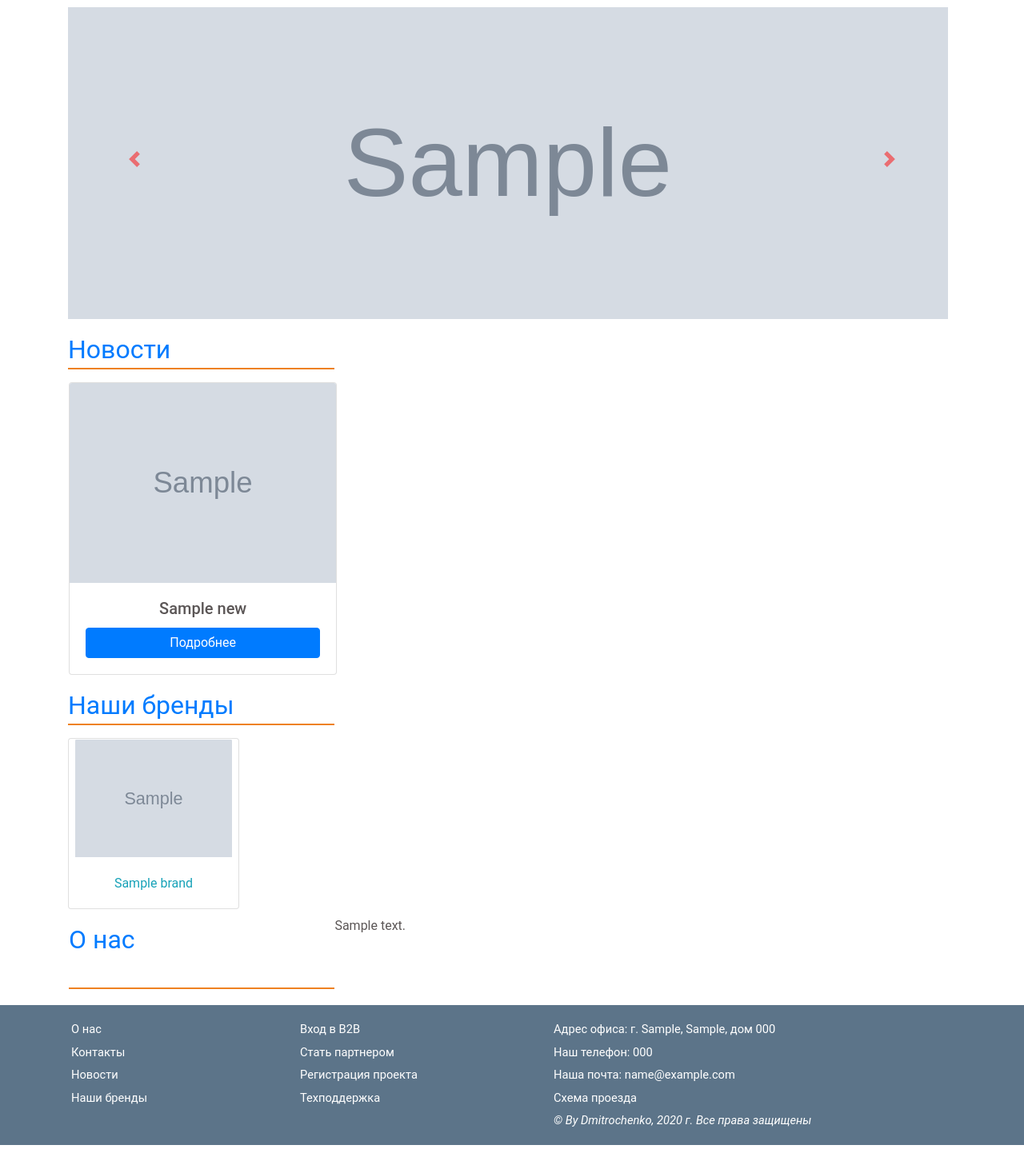
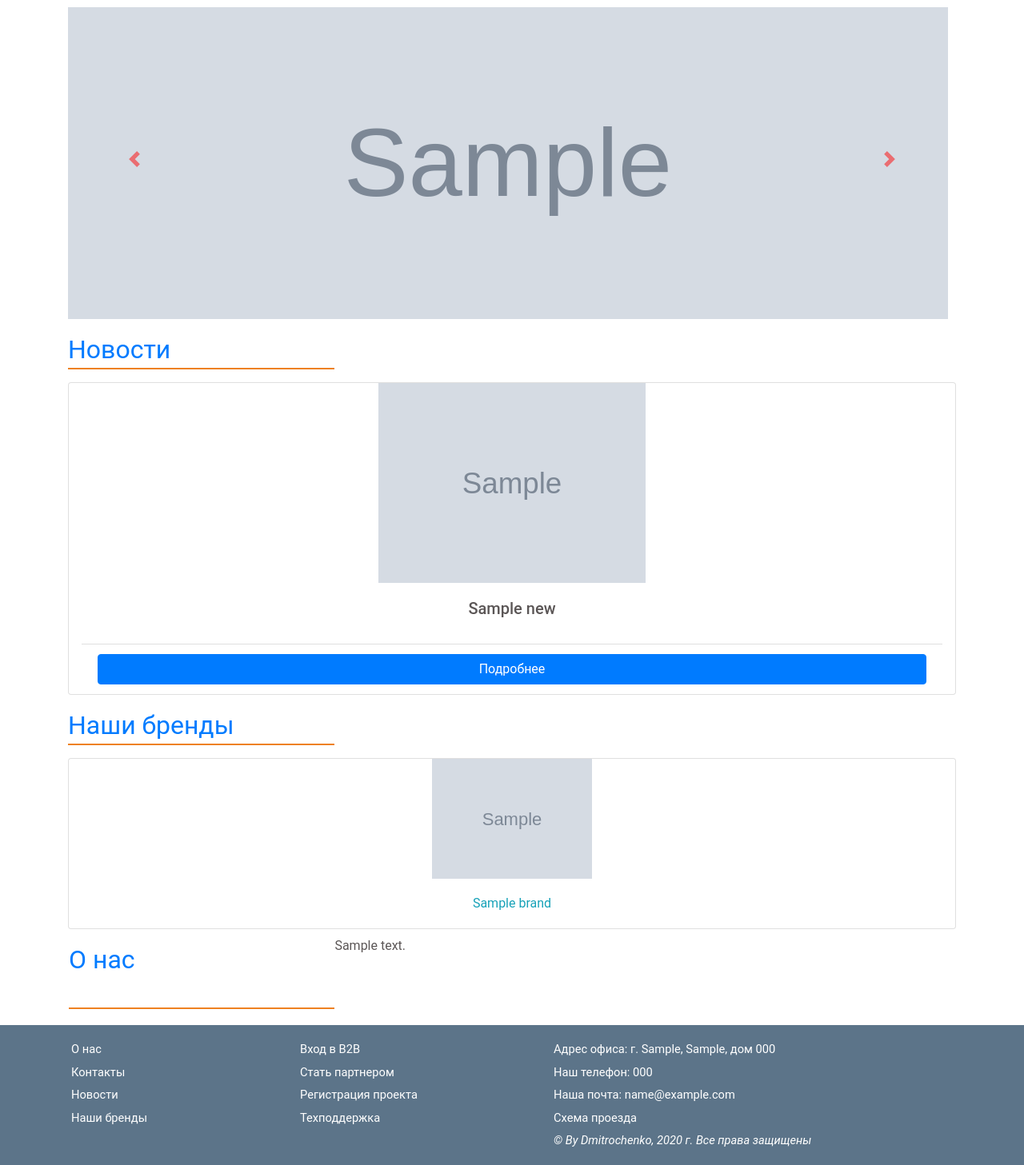
Before and after one commit to Vas322/funtelecom, a Django app: template funsite/templates/funsite/index.html in a window 1280 px wide. Shown: the part 164-1621 px from the top of the page at 80% size. Before the commit the page ends 1596 px from the top, so only its background shows below. Run offline with Django 3.2, Linux system fonts and the light colour scheme; the template is opened without the code that fills it: most values are stand-ins (such as "Sample title", 1, 10 or a date in 2020); grey boxes marked "Sample" are stand-in pictures; some libraries are stand-ins or nearby versions.

Commit message:
Modify the main page. Fixed the blocks news and brands.

```diff
--- a/funsite/static/funsite/style.css
+++ b/funsite/static/funsite/style.css
@@ -68,12 +68,15 @@ nav.navbar .dropdown:hover > .dropdown-menu {
 }
 .brands{
 	display: grid;
-	grid-template-columns: 1fr 1fr 1fr 1fr 1fr;
-	justify-content: stretch;
+	grid-template-columns: repeat(auto-fit, minmax(150px, 1fr));
 	grid-gap: 10px;
+}
+.card-brands{
+
 }
 .card-brands:hover {
 	box-shadow: 0 0 10px rgba(0,0,0,0.3);
+	width: 102%;
 }
 .card-img-top-brands{
 	height: 150px;
@@ -94,8 +97,8 @@ nav.navbar .dropdown:hover > .dropdown-menu {
 }
 .news{
 	display: grid;
-	grid-template-columns: 1fr 1fr 1fr;
-	grid-column-gap: 20px;
+	grid-template-columns: repeat(auto-fit, minmax(250px, 31fr));
+	grid-gap: 20px;
 }
 .img-news {
 	width: 100%;
--- a/funsite/templates/funsite/index.html
+++ b/funsite/templates/funsite/index.html
@@ -32,32 +32,36 @@
 	</div>
 	<div class="all-news-title text-left pt-3"><a href="{% url 'all_news' %}">Новости</a></div>
 
-	<div class="row px-3">
+
 	<div class="news pt-3">
 		{% for news in news_list %}
-			<div class="card card-news">
+		<div class="card card-news px-3">
 			<img src="{{ news.image_news.url }}" class="card-img-top">
 			<div class="card-body">
 				<h5 class="card-title text-center">{{news.title}}</h5>
+			</div>
+			<div class="card-footer bg-transparent">
 				<a href="{% url 'detail_news' pk=news.pk %}" class="btn btn-primary btn-block">Подробнее</a>
 			</div>
 		</div>
 		{% endfor %}
-		</div>
+
 	</div>
 
 	<div class="all-brands-title text-left pt-3"><a href="{% url 'all_brands' %}">Наши бренды</a></div>
 
 	<div class="brands pt-3">
 		{% for brand in brand_list %}
+
+		<div class="card card-brands px-2">
 			<a class="text-decoration-none" href="{% url 'detail_brand' pk=brand.pk %}">
-			<div class="card card-brands px-2">
 				<img src="{{ brand.image_brand.url }}" class="card-img-top card-img-top-brands">
 				<div class="card-body">
 					<p class="card-text text-center text-info">{{ brand.name }}</p>
 				</div>
+			</a>
 		</div>
-		</a>
+
 		{% endfor %}
 	</div>
 
```
Lines whose indentation alone changed are shown as unchanged.
